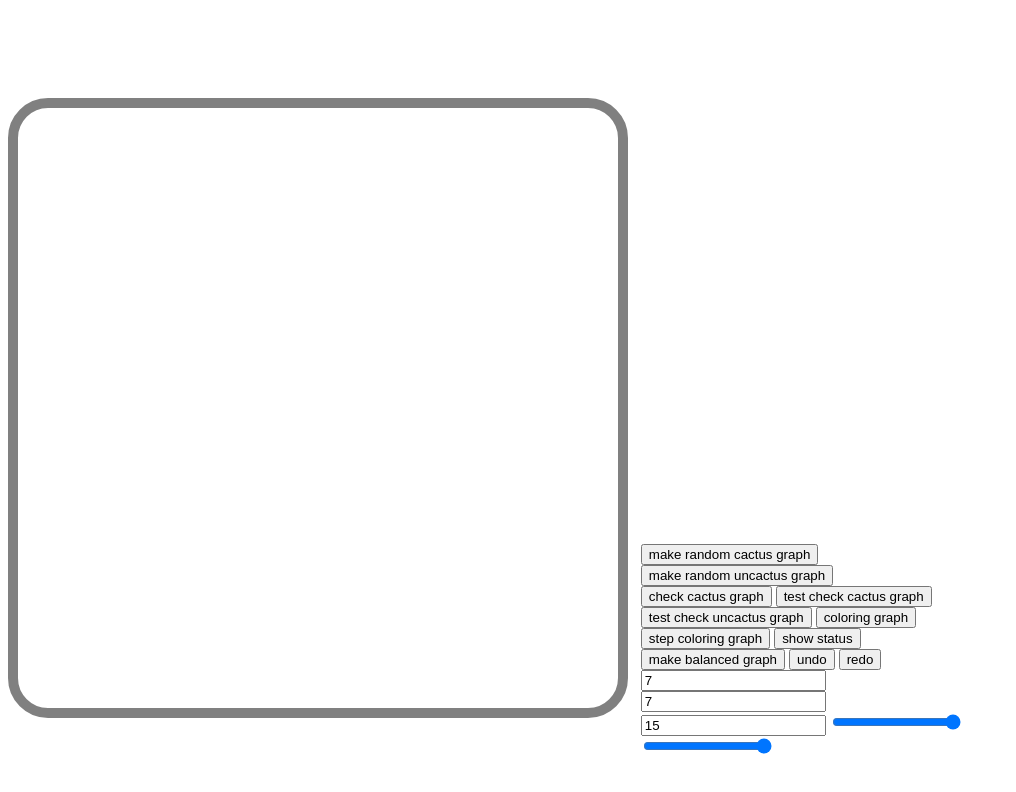
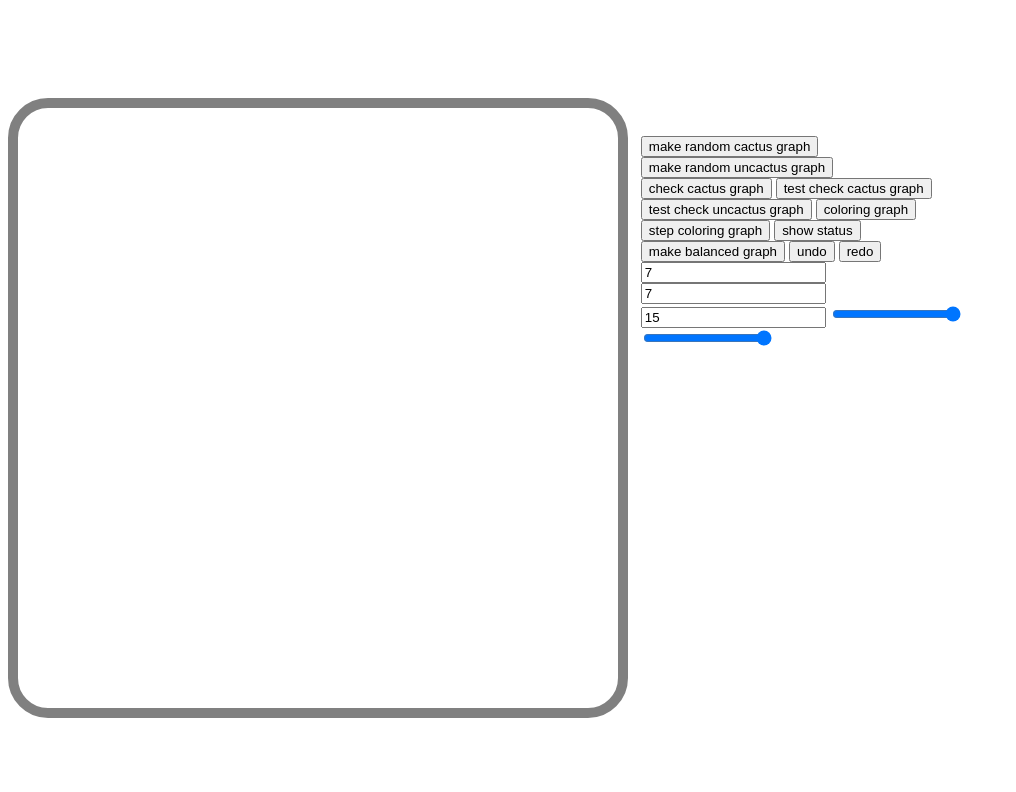
Before and after one commit to toshiko1045/Cactus3-Coloring, a plain HTML site: page index.html in a window 1280 px wide. Shown: the whole page, without its empty margins (0-1016 px from the left). Drawn offline with Linux system fonts and the light colour scheme.

Commit message:
did Cactus

```diff
--- a/index.html
+++ b/index.html
@@ -21,19 +21,19 @@
         align-items: center;
     }
     #textAndButtonContainer{
-        /* height: 75%; */
+        height: 75%;
         justify-content: center;
         align-items: center;
         margin: 10% auto;
     }
     #processArea{
-        height: 75%;
+        height: 50%;
         width: 200pt;
         overflow: scroll;
         white-space: pre-line
     }
     #myButtons{
-        height: 25%;
+        /* height: 25%; */
         width: 50%;
     }
     canvas {
@@ -49,9 +49,6 @@
         <canvas id="myCanvas"></canvas>
     </div>
     <div id="textAndButtonContainer">
-        <div id="processArea">
-        </div>
-
         <div id="myButtons">
             <input type="button" value="make random cactus graph" onclick="redrawRandomCactusGraph()">
             <input type="button" value="make random uncactus graph" onclick="redrawRandomUnCactusGraph()">
@@ -71,6 +68,7 @@
             <input type="range" min="1" max="100" value="100" id="circleSize">
             <input type="range" min="1" max="100" value="100" id="gravitySize">
         </div>
+        <div id="processArea"></div>
     </div>
 
 <script>
```
